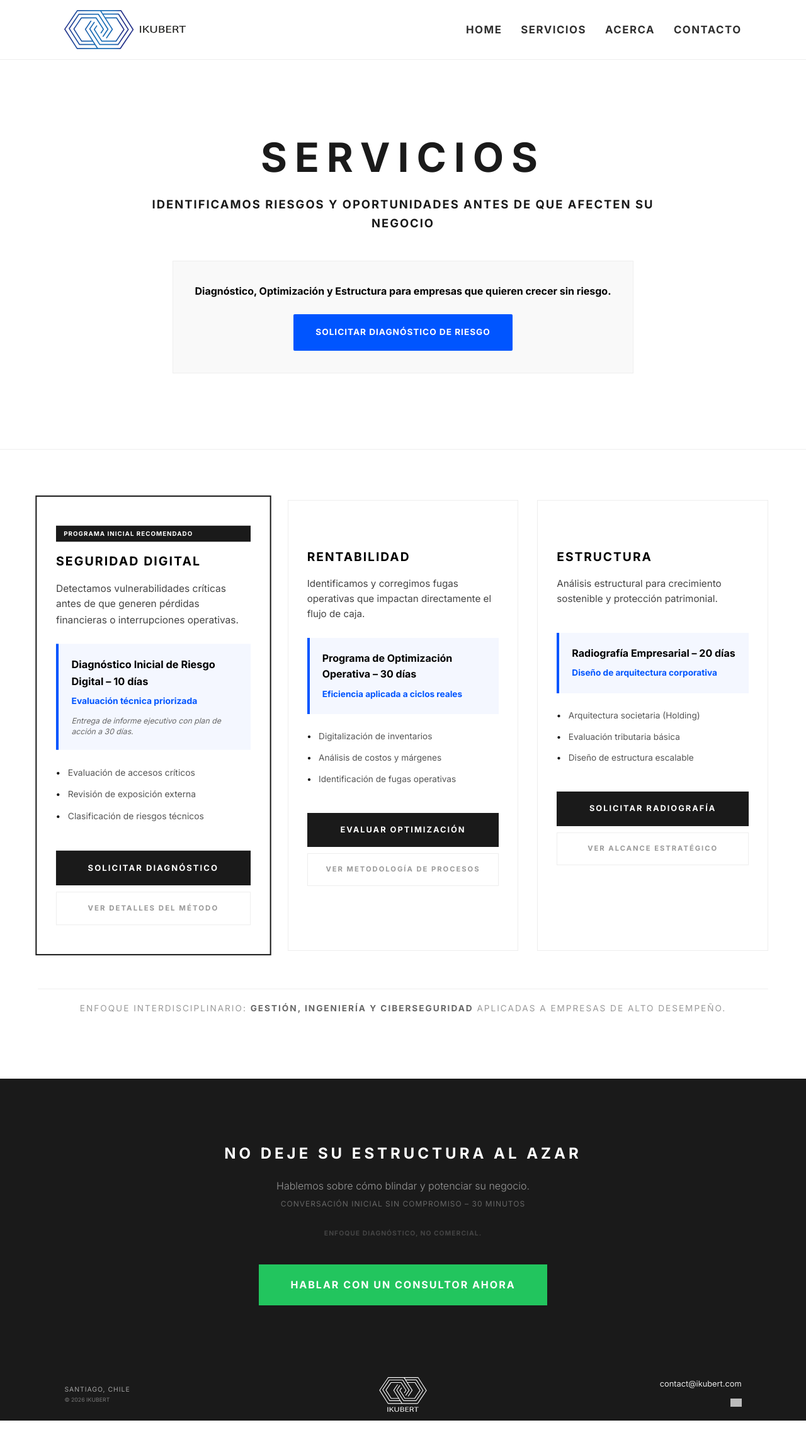
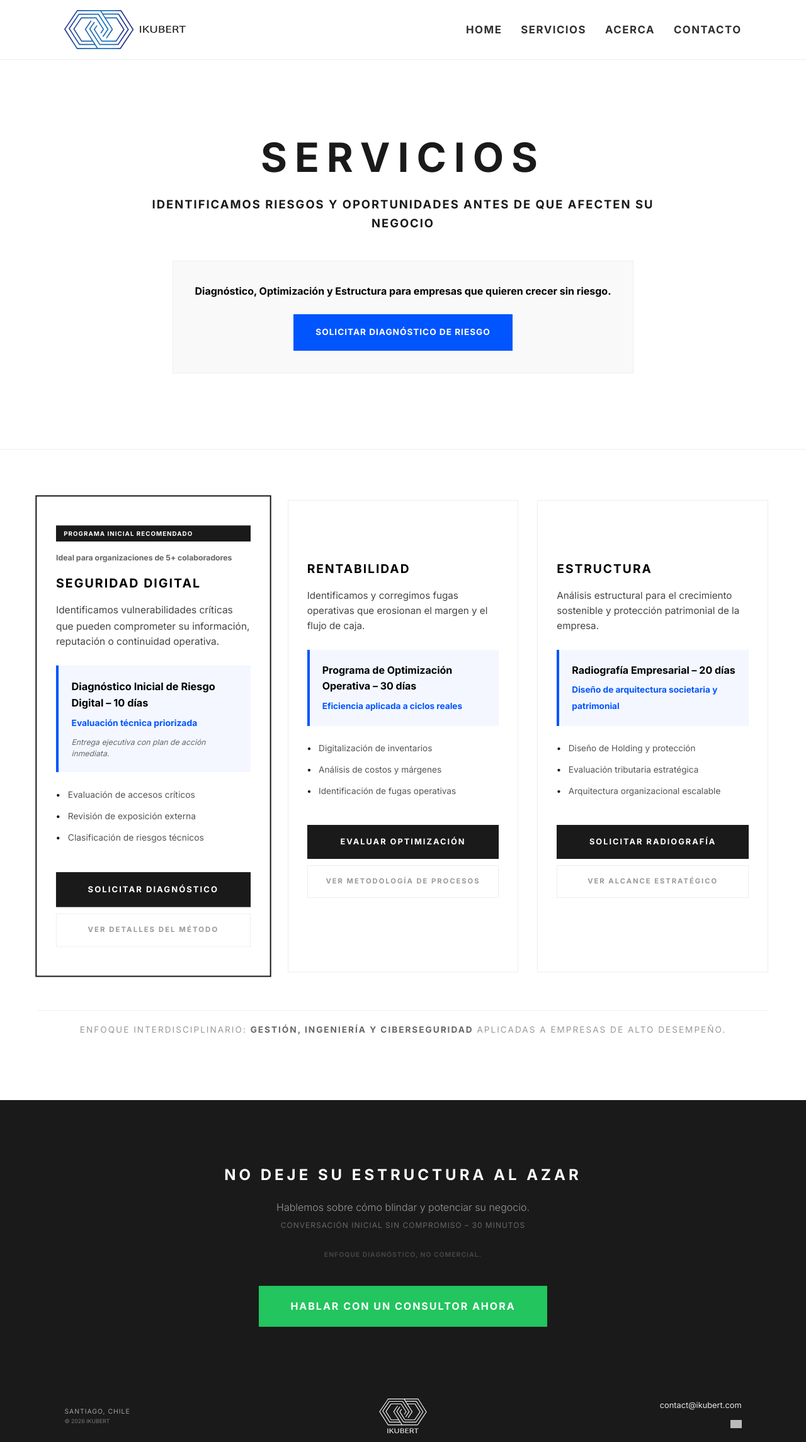
Before and after one commit to IKUBERT/ikubert.github.io, a Jekyll site: the page built from servicios.html, in a window 1280 px wide. Shown: the whole page at 63% size. Built offline with Jekyll 4.4.1, drawn with Linux system fonts in a browser that asks for light colours; before the commit the page ends 2256 px from its top, so only the background shows below that; grey boxes are pictures that could not be loaded.

Commit message:
Update servicios.html

```diff
--- a/servicios.html
+++ b/servicios.html
@@ -15,130 +14,47 @@
         transition: 0.3s;
         position: relative;
     }
-
     .service-line-card:hover {
         border-color: #1a1a1a;
         box-shadow: 0 15px 40px rgba(0,0,0,0.08);
     }
-
-    .featured-card {
-        border: 2px solid #1a1a1a;
-        transform: scale(1.02);
-        z-index: 2;
+    .featured-card { border: 2px solid #1a1a1a; transform: scale(1.02); z-index: 2; }
+    .priority-tag {
+        background: #1a1a1a; color: #fff; font-size: 0.6rem; padding: 5px 12px;
+        font-weight: 800; text-transform: uppercase; letter-spacing: 1px;
+        display: inline-block; margin-bottom: 15px;
     }
-
-    .priority-tag {
-        background: #1a1a1a;
-        color: #fff;
-        font-size: 0.6rem;
-        padding: 5px 12px;
-        font-weight: 800;
-        text-transform: uppercase;
-        letter-spacing: 1px;
-        display: inline-block;
-        margin-bottom: 15px;
+    .segment-filter {
+        font-size: 0.75rem; color: #666; font-weight: 600;
+        margin-bottom: 15px; display: block;
     }
-
     .line-title {
-        text-transform: uppercase;
-        letter-spacing: 2px;
-        font-size: 1.2rem;
-        font-weight: 800;
-        margin-bottom: 15px;
-        color: #000;
+        text-transform: uppercase; letter-spacing: 2px; font-size: 1.2rem;
+        font-weight: 800; margin-bottom: 15px; color: #000;
     }
-
-    .line-desc {
-        color: #444;
-        font-size: 0.95rem;
-        line-height: 1.6;
-        margin-bottom: 25px;
-        min-height: 65px;
+    .line-desc { color: #444; font-size: 0.95rem; line-height: 1.6; margin-bottom: 25px; min-height: 65px; }
+    .star-service-box { background: #f4f7ff; border-left: 4px solid #0055ff; padding: 20px; margin-bottom: 25px; }
+    .star-name { font-size: 1rem; font-weight: 800; color: #000; display: block; margin-bottom: 5px; }
+    .star-promise { font-size: 0.85rem; color: #0055ff; font-weight: 600; }
+    .method-proof { font-size: 0.75rem; margin-top: 10px; color: #666; line-height: 1.4; font-style: italic; }
+    .benefit-list { list-style: none; padding: 0; margin-bottom: 30px; }
+    .benefit-item { font-size: 0.85rem; color: #555; margin-bottom: 12px; display: flex; align-items: flex-start; }
+    .benefit-item::before { content: "•"; margin-right: 12px; color: #1a1a1a; font-weight: 900; }
+    .btn-action {
+        background: #1a1a1a; color: #fff; text-decoration: none; padding: 16px;
+        text-align: center; font-size: 0.8rem; font-weight: 700; text-transform: uppercase;
+        letter-spacing: 2px; transition: 0.3s; border: 1px solid #1a1a1a;
     }
-
-    .star-service-box {
-        background: #f4f7ff;
-        border-left: 4px solid #0055ff;
-        padding: 20px;
-        margin-bottom: 25px;
+    .btn-action:hover { background: #fff; color: #1a1a1a; }
+    .btn-secondary {
+        background: #fff; color: #999; margin-top: 10px; font-size: 0.7rem;
+        border: 1px solid #eee; cursor: default;
     }
-
-    .star-name {
-        font-size: 1rem;
-        font-weight: 800;
-        color: #000;
-        display: block;
-        margin-bottom: 5px;
-    }
-
-    .star-promise {
-        font-size: 0.85rem;
-        color: #0055ff;
-        font-weight: 600;
-    }
-
-    .method-proof {
-        font-size: 0.75rem;
-        margin-top: 10px;
-        color: #666;
-        line-height: 1.4;
-        font-style: italic;
-    }
-
-    .benefit-list {
-        list-style: none;
-        padding: 0;
-        margin-bottom: 30px;
-    }
-
-    .benefit-item {
-        font-size: 0.85rem;
-        color: #555;
-        margin-bottom: 12px;
-        display: flex;
-        align-items: flex-start;
-    }
-
-    .benefit-item::before {
-        content: "•";
-        margin-right: 12px;
-        color: #1a1a1a;
-        font-weight: 900;
-    }
-
-    .btn-action {
-        background: #1a1a1a;
-        color: #fff;
-        text-decoration: none;
-        padding: 16px;
-        text-align: center;
-        font-size: 0.8rem;
-        font-weight: 700;
-        text-transform: uppercase;
-        letter-spacing: 2px;
-        transition: 0.3s;
-        border: 1px solid #1a1a1a;
-    }
-
-    .btn-action:hover {
-        background: #fff;
-        color: #1a1a1a;
-    }
-
-    .btn-secondary {
-        background: #fff;
-        color: #999;
-        margin-top: 10px;
-        font-size: 0.7rem;
-        border: 1px solid #eee;
-        cursor: default;
-    }
-
     @media (max-width: 768px) {
         .featured-card { transform: scale(1); border: 1px solid #eee; }
         .hero-servicios { padding: 60px 15px !important; }
         .hero-servicios h1 { font-size: 2.5rem !important; }
-        .grid-servicios { gap: 40px !important; padding: 0 15px !important; }
+        .grid-servicios { gap: 40px !important; }
         .mobile-hide { display: none; }
     }
 </style>
@@ -147,10 +63,9 @@
     <div style="max-width: 900px; margin: 0 auto;">
         <h1 style="font-size: 4rem; letter-spacing: 12px; font-weight: 800; text-transform: uppercase; line-height: 1.1; margin: 0;">Servicios</h1>
         <p style="font-size: 1.15rem; color: #1a1a1a; letter-spacing: 2px; text-transform: uppercase; margin: 25px 0 45px; font-weight: 600;">Identificamos riesgos y oportunidades antes de que afecten su negocio</p>
-
         <div class="cta-box-hero" style="background: #f9f9f9; padding: 35px; display: inline-block; border: 1px solid #eee; max-width: 100%; box-sizing: border-box;">
             <p style="font-size: 1rem; font-weight: 600; margin-bottom: 25px; color: #000; line-height: 1.5;">Diagnóstico, Optimización y Estructura para empresas que quieren crecer sin riesgo.</p>
-            <a href="{{ site.baseurl }}/contacto" class="btn-hero" style="background: #0055ff; color: #fff; padding: 18px 35px; text-decoration: none; font-weight: 700; text-transform: uppercase; letter-spacing: 1px; font-size: 0.85rem; display: inline-block; border-radius: 2px;">Solicitar Diagnóstico de Riesgo</a>
+            <a href="{{ site.baseurl }}/contacto" class="btn-hero" style="background: #0055ff; color: #fff; padding: 18px 35px; text-decoration: none; font-weight: 700; text-transform: uppercase; letter-spacing: 1px; font-size: 0.85rem; display: inline-block;">Solicitar Diagnóstico de Riesgo</a>
         </div>
     </div>
 </header>
@@ -160,65 +75,56 @@
 
         <div class="service-line-card featured-card">
             <span class="priority-tag">Programa Inicial Recomendado</span>
+            <span class="segment-filter">Ideal para organizaciones de 5+ colaboradores</span>
             <h2 class="line-title">Seguridad Digital</h2>
-            <p class="line-desc">Detectamos vulnerabilidades críticas antes de que generen pérdidas financieras o interrupciones operativas.</p>
-
+            <p class="line-desc">Identificamos vulnerabilidades críticas que pueden comprometer su información, reputación o continuidad operativa.</p>
             <div class="star-service-box">
                 <span class="star-name">Diagnóstico Inicial de Riesgo Digital – 10 días</span>
                 <span class="star-promise">Evaluación técnica priorizada</span>
-                <p class="method-proof">Entrega de informe ejecutivo con plan de acción a 30 días.</p>
+                <p class="method-proof">Entrega ejecutiva con plan de acción inmediata.</p>
             </div>
-
             <ul class="benefit-list">
                 <li class="benefit-item">Evaluación de accesos críticos</li>
                 <li class="benefit-item">Revisión de exposición externa</li>
                 <li class="benefit-item">Clasificación de riesgos técnicos</li>
             </ul>
-
             <a href="{{ site.baseurl }}/contacto" class="btn-action">Solicitar Diagnóstico</a>
             <a href="javascript:void(0)" class="btn-action btn-secondary">Ver detalles del método</a>
         </div>
 
         <div class="service-line-card">
-            <div style="height: 29px;" class="mobile-hide"></div>
+            <div style="height: 48px;" class="mobile-hide"></div>
             <h2 class="line-title">Rentabilidad</h2>
-            <p class="line-desc">Identificamos y corregimos fugas operativas que impactan directamente el flujo de caja.</p>
-
+            <p class="line-desc">Identificamos y corregimos fugas operativas que erosionan el margen y el flujo de caja.</p>
             <div class="star-service-box">
                 <span class="star-name">Programa de Optimización Operativa – 30 días</span>
                 <span class="star-promise">Eficiencia aplicada a ciclos reales</span>
             </div>
-
             <ul class="benefit-list">
                 <li class="benefit-item">Digitalización de inventarios</li>
                 <li class="benefit-item">Análisis de costos y márgenes</li>
                 <li class="benefit-item">Identificación de fugas operativas</li>
             </ul>
-
             <a href="{{ site.baseurl }}/contacto" class="btn-action">Evaluar Optimización</a>
             <a href="javascript:void(0)" class="btn-action btn-secondary">Ver metodología de procesos</a>
         </div>
 
         <div class="service-line-card">
-            <div style="height: 29px;" class="mobile-hide"></div>
+            <div style="height: 48px;" class="mobile-hide"></div>
             <h2 class="line-title">Estructura</h2>
-            <p class="line-desc">Análisis estructural para crecimiento sostenible y protección patrimonial.</p>
-
+            <p class="line-desc">Análisis estructural para el crecimiento sostenible y protección patrimonial de la empresa.</p>
             <div class="star-service-box">
                 <span class="star-name">Radiografía Empresarial – 20 días</span>
-                <span class="star-promise">Diseño de arquitectura corporativa</span>
+                <span class="star-promise">Diseño de arquitectura societaria y patrimonial</span>
             </div>
-
             <ul class="benefit-list">
-                <li class="benefit-item">Arquitectura societaria (Holding)</li>
-                <li class="benefit-item">Evaluación tributaria básica</li>
-                <li class="benefit-item">Diseño de estructura escalable</li>
+                <li class="benefit-item">Diseño de Holding y protección</li>
+                <li class="benefit-item">Evaluación tributaria estratégica</li>
+                <li class="benefit-item">Arquitectura organizacional escalable</li>
             </ul>
-
             <a href="{{ site.baseurl }}/contacto" class="btn-action">Solicitar Radiografía</a>
             <a href="javascript:void(0)" class="btn-action btn-secondary">Ver alcance estratégico</a>
         </div>
-
     </div>
 
     <div style="text-align: center; margin-top: 60px; padding: 20px; border-top: 1px solid #f0f0f0;">
@@ -233,7 +139,6 @@
     <p style="color: #999; margin-bottom: 5px; font-weight: 300;">Hablemos sobre cómo blindar y potenciar su negocio.</p>
     <p style="color: #666; font-size: 0.75rem; text-transform: uppercase; letter-spacing: 1px; margin-bottom: 30px;">Conversación inicial sin compromiso – 30 minutos</p>
     <p style="color: #444; font-size: 0.65rem; text-transform: uppercase; letter-spacing: 1px; margin-bottom: 40px; font-weight: 700;">Enfoque diagnóstico, no comercial.</p>
-
     <a href="https://wa.me/56989374989" style="background: #22c55e; color: #fff; padding: 20px 50px; text-decoration: none; font-weight: 700; letter-spacing: 2px; text-transform: uppercase; display: inline-block;">
         Hablar con un Consultor Ahora
     </a>
```
Also changed, not shown: other parts of servicios.html (+0 -1 lines).
